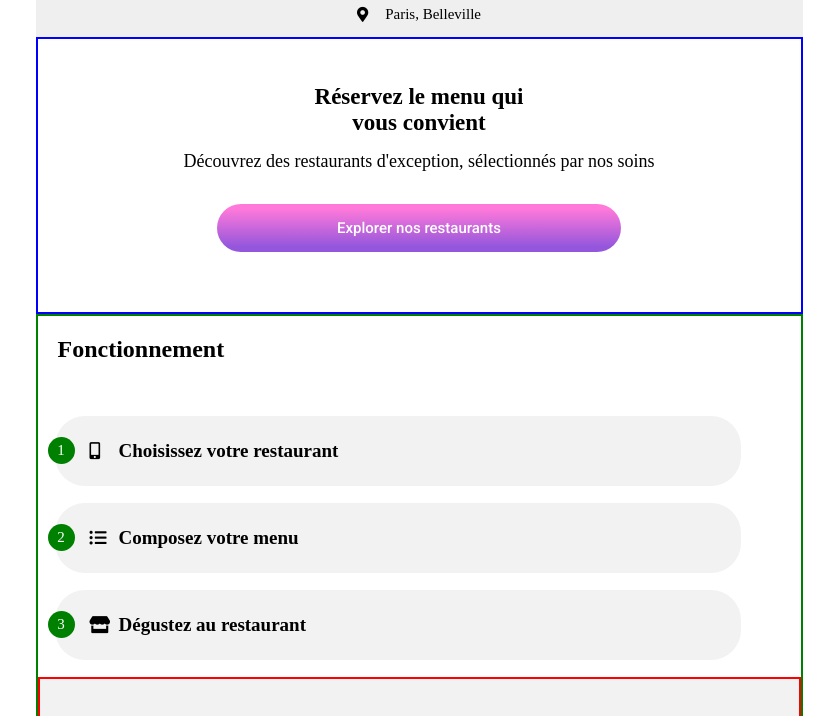
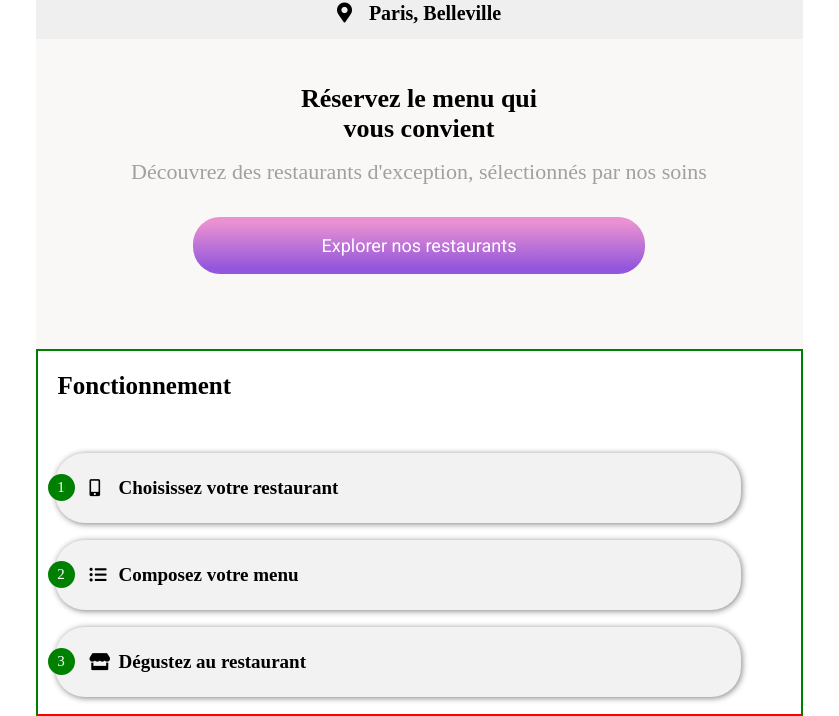
Before and after one commit to AtmaneDevWeb/Oh-My-Food, a website: page index.html in a window 1280 px wide. Shown: the part 63-779 px from the top of the page, without its empty margins (221-1060 px from the left). Drawn offline with Linux system fonts and the light colour scheme; a web font is replaced by a local one.

Commit message:
Diverses modification sur le Main .city .explore .p : font-size, font weight et padding

```diff
--- a/sass/components/button.scss
+++ b/sass/components/button.scss
@@ -1,15 +1,16 @@
 .explore button {
-    width: 53%;
-    background: linear-gradient( #ff79da 10%, #9356dc 90%);
+    width: 59%;
+    height: 57px;
+    background: linear-gradient( #e991d1 10%, #9356dc 90%);
     border-radius: 27px;
     cursor: pointer;
     margin-bottom: 60px;
     padding: 15px;
     color: white;
-    font-size: 15px;
+    font-size: 18px;
     border: none;
     font-family: 'Roboto', sans-serif;
-    font-weight: 500;
+    font-weight: normal;
     transition-duration: 1s;
 
     }
--- a/sass/layout/_discover.scss
+++ b/sass/layout/_discover.scss
@@ -5,30 +5,33 @@ main .city {
     background-color: #efefef;
     gap: 17px;
     & i {
-        font-size: 15px;
+        font-size: 20px;
     }
     & h2 {
         margin: 0;
         padding-top: 15px;
         padding-bottom: 14px;
-        font-size: 15px;
-        font-weight: 500;
+        font-size: 20px;
+        font-weight: bold;
     }
 }
 main .explore {
-    border: 2px solid blue;
     text-align: center;
+    background-color: #f9f8f6;
+    padding-bottom: 15px;
     & h2 {
         margin: 0;
         padding-top: 45px;
-        font-size: 23px;
+        font-size: 26px;
+        font-weight: bold;
     }
 
     & p {
         margin: 0;
         padding-top: 15px;
         padding-bottom: 32px;
-        font-size: 18px;
+        color: #a39f9f;
+        font-size: 22px;
     }
 
 }
--- a/sass/layout/_fonctionnement.scss
+++ b/sass/layout/_fonctionnement.scss
@@ -1,9 +1,11 @@
+@import "../utils/box-shadows";
 .fonction {
     border: 2px solid green;
     height: 400px;
     margin-bottom: 30px;
     & h2 {
         height: 60px;
+        font-size: 25px;
         margin-left: 20px;
     }
     & .fontion__list {
@@ -18,7 +20,7 @@
         background-color: #f2F2F2;
         margin: 17px;
         height: 70px;
-
+        @include standard-shadow;
         & .fonction__num {
             background-color: green;
             width: 27px;
--- a/sass/layout/_header.scss
+++ b/sass/layout/_header.scss
@@ -1,10 +1,9 @@
 @import "../utils/box-shadows";
 header {
-    border: 2px solid green;
     font-family: "shrikhand", cursive;
     text-align: center;
     padding: 3px;
-        @include standard-shadow;
+    @include standard-shadow;
     & h1 {
         margin: 0;
         padding-top: 4px;
--- a/sass/utils/_box-shadows.scss
+++ b/sass/utils/_box-shadows.scss
@@ -1,3 +1,3 @@
 @mixin standard-shadow {
-    box-shadow: 0px 0px 6px 0px grey;
+    box-shadow: 1px 1px 6px grey;
 }
```
Also changed, not shown: css/style.css, 1 other file.
